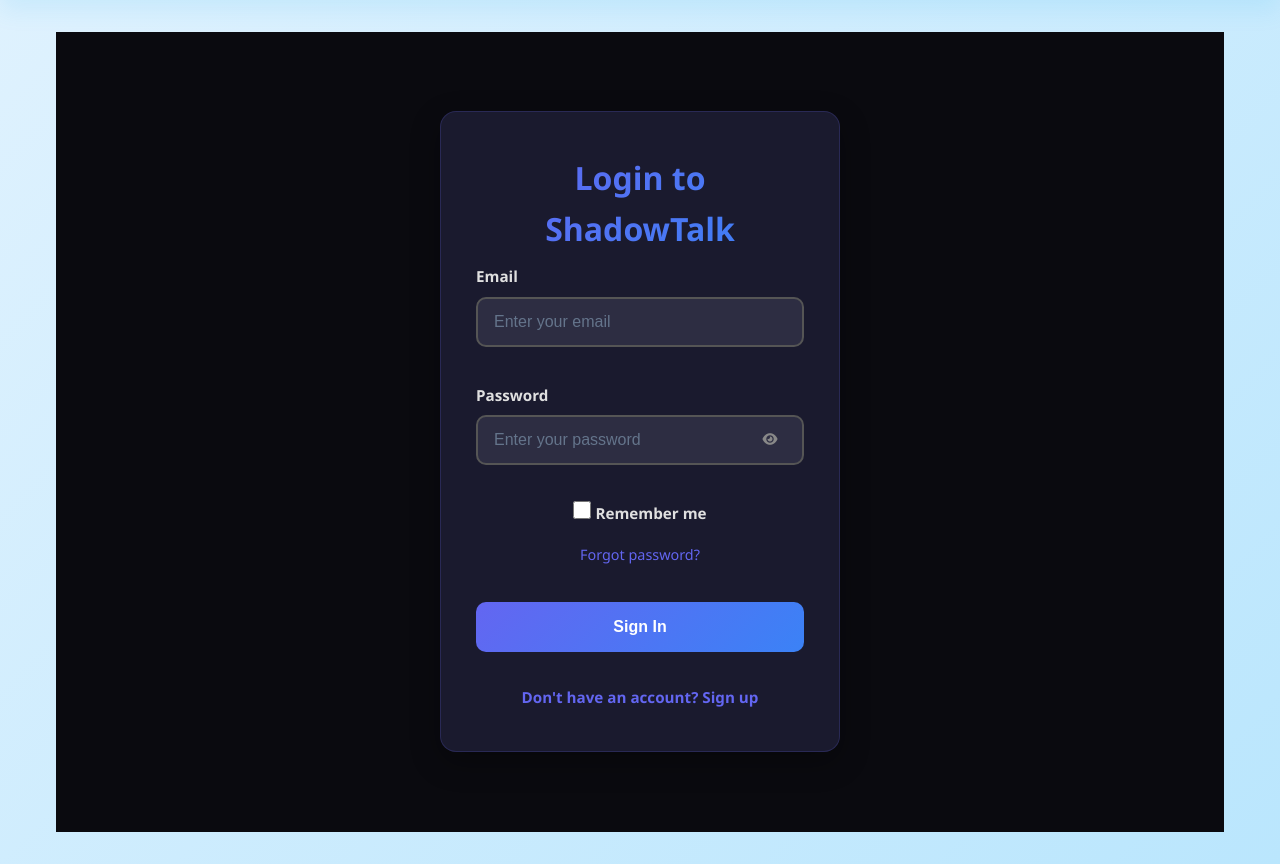
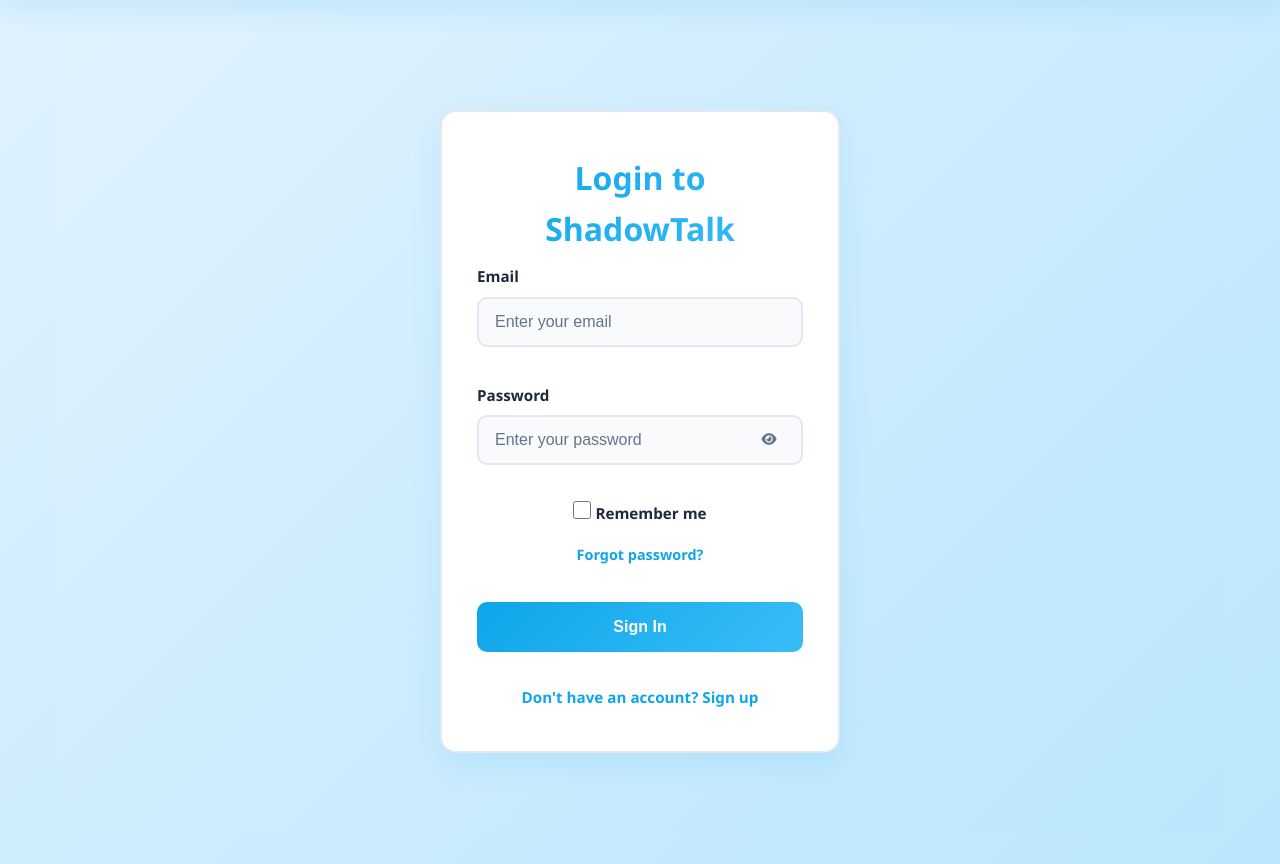
Before and after one commit to Burhan-012345/ShadowTalk, a Flask app: page /login in a window 1280 px wide. Shown: the part 76-940 px from the top of the page. Run offline with Flask 3, Linux system fonts and the light colour scheme; parts of the project's set-up code (start-up, migrations or seed data) failed here and were passed over; some libraries are stand-ins or nearby versions.

Commit message:
Update login.html

```diff
--- a/templates/auth/login.html
+++ b/templates/auth/login.html
@@ -69,22 +69,22 @@
 </div>
 
 <style>
-  /* Mobile-First Responsive Styles */
+  /* login.html - Skyline Blue Theme */
   .auth-container {
     min-height: 100vh;
     display: flex;
     align-items: center;
     justify-content: center;
     padding: 20px;
-    background: #0a0a0f;
+    background: linear-gradient(135deg, #e0f2fe 0%, #bae6fd 100%);
   }
 
   .auth-card {
-    background: #1a1a2e;
+    background: #ffffff;
     border-radius: 16px;
     padding: 30px 25px;
-    box-shadow: 0 10px 30px rgba(0, 0, 0, 0.3);
-    border: 1px solid rgba(99, 102, 241, 0.2);
+    box-shadow: 0 10px 30px rgba(14, 165, 233, 0.1);
+    border: 2px solid #e2e8f0;
     width: 100%;
     max-width: 400px;
     margin: 0 auto;
@@ -95,7 +95,7 @@
     font-weight: 700;
     text-align: center;
     margin-bottom: 10px;
-    background: linear-gradient(135deg, #6366f1, #3b82f6);
+    background: linear-gradient(135deg, #0ea5e9, #38bdf8);
     -webkit-background-clip: text;
     -webkit-text-fill-color: transparent;
   }
@@ -108,26 +108,26 @@
     display: block;
     margin-bottom: 8px;
     font-weight: 600;
-    color: #e0e0e0;
+    color: #1e293b;
     font-size: 0.95rem;
   }
 
   .form-input {
     width: 100%;
     padding: 14px 16px;
-    background: #2d2d42;
-    border: 2px solid #555;
+    background: #f8fafc;
+    border: 2px solid #e2e8f0;
     border-radius: 10px;
-    color: white;
+    color: #1e293b;
     font-size: 16px;
     transition: all 0.3s ease;
     box-sizing: border-box;
   }
 
   .form-input:focus {
-    border-color: #6366f1;
+    border-color: #0ea5e9;
     outline: none;
-    box-shadow: 0 0 0 3px rgba(99, 102, 241, 0.1);
+    box-shadow: 0 0 0 3px rgba(14, 165, 233, 0.1);
   }
 
   .password-input-container {
@@ -141,7 +141,7 @@
     transform: translateY(-50%);
     background: none;
     border: none;
-    color: #888;
+    color: #64748b;
     cursor: pointer;
     padding: 8px;
     border-radius: 4px;
@@ -154,8 +154,8 @@
   }
 
   .toggle-password:hover {
-    color: #6366f1;
-    background: rgba(99, 102, 241, 0.1);
+    color: #0ea5e9;
+    background: rgba(14, 165, 233, 0.1);
   }
 
   .remember-forgot {
@@ -170,7 +170,7 @@
     display: flex;
     align-items: center;
     gap: 8px;
-    color: #e0e0e0;
+    color: #1e293b;
     font-size: 0.9rem;
     cursor: pointer;
   }
@@ -179,27 +179,28 @@
     width: 18px;
     height: 18px;
     border-radius: 4px;
-    border: 2px solid #555;
-    background: #2d2d42;
+    border: 2px solid #e2e8f0;
+    background: #f8fafc;
     cursor: pointer;
   }
 
   .forgot-password {
-    color: #6366f1;
+    color: #0ea5e9;
     text-decoration: none;
     font-size: 0.9rem;
     transition: color 0.3s ease;
+    font-weight: 600;
   }
 
   .forgot-password:hover {
-    color: #8b5cf6;
+    color: #0284c7;
     text-decoration: underline;
   }
 
   .btn-primary {
     width: 100%;
     padding: 14px 20px;
-    background: linear-gradient(135deg, #6366f1, #3b82f6);
+    background: linear-gradient(135deg, #0ea5e9, #38bdf8);
     color: white;
     border: none;
     border-radius: 10px;
@@ -212,7 +213,7 @@
 
   .btn-primary:hover {
     transform: translateY(-2px);
-    box-shadow: 0 4px 12px rgba(99, 102, 241, 0.3);
+    box-shadow: 0 4px 12px rgba(14, 165, 233, 0.3);
   }
 
   .auth-links {
@@ -221,14 +222,15 @@
   }
 
   .auth-links a {
-    color: #6366f1;
+    color: #0ea5e9;
     text-decoration: none;
     font-size: 0.95rem;
     transition: color 0.3s ease;
+    font-weight: 600;
   }
 
   .auth-links a:hover {
-    color: #8b5cf6;
+    color: #0284c7;
     text-decoration: underline;
   }
 
@@ -238,23 +240,24 @@
     margin-bottom: 20px;
     font-size: 0.9rem;
     animation: slideIn 0.3s ease-out;
+    border-left: 4px solid;
   }
 
   .alert-error {
     background-color: rgba(239, 68, 68, 0.1);
     color: #ef4444;
-    border: 1px solid rgba(239, 68, 68, 0.3);
+    border-left-color: #ef4444;
   }
 
   .contact-support-link {
-    color: #6366f1;
+    color: #0ea5e9;
     text-decoration: none;
     font-weight: 600;
     transition: color 0.3s ease;
   }
 
   .contact-support-link:hover {
-    color: #8b5cf6;
+    color: #0284c7;
     text-decoration: underline;
   }
 
@@ -284,30 +287,24 @@
     animation: fadeInUp 0.5s ease-out;
   }
 
-  /* Mobile Optimizations */
   @media (max-width: 480px) {
     .auth-container {
       padding: 15px;
     }
-
     .auth-card {
       padding: 25px 20px;
     }
-
     .auth-title {
       font-size: 1.5rem;
     }
-
     .remember-forgot {
       flex-direction: column;
       align-items: flex-start;
       gap: 15px;
     }
-
     .form-input {
       padding: 12px 14px;
     }
-
     .btn-primary {
       padding: 12px 16px;
       font-size: 0.95rem;
@@ -318,7 +315,6 @@
     .auth-card {
       padding: 40px 35px;
     }
-
     .auth-title {
       font-size: 2rem;
     }
```
